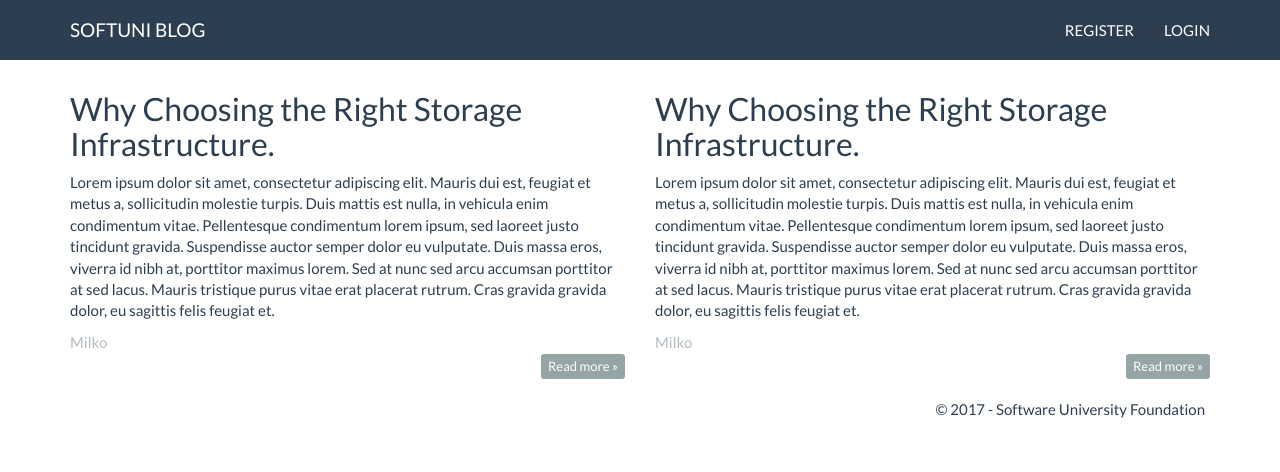
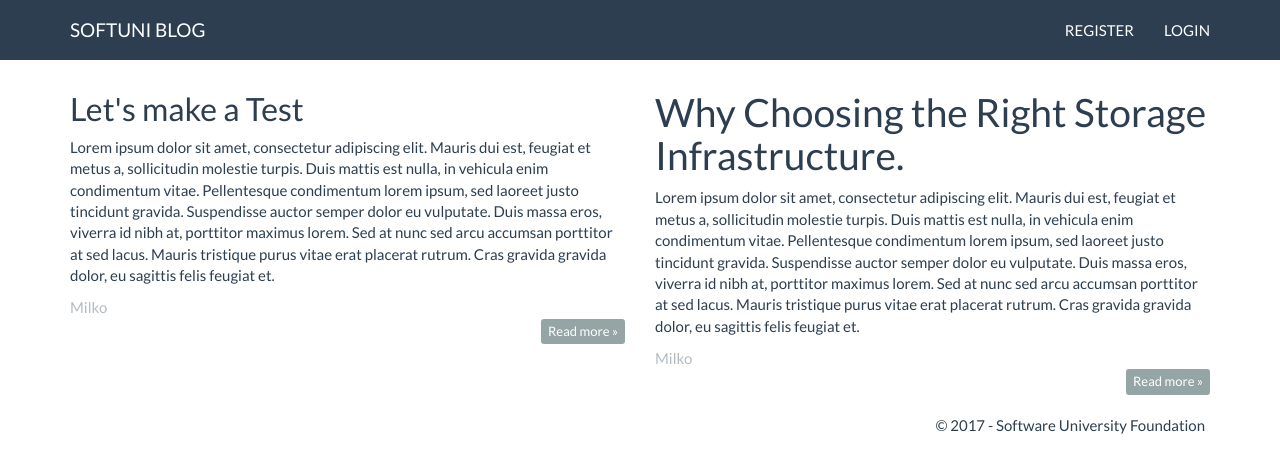
Before and after one commit to mvyanakiev/mvyanakiev.github.io, a plain HTML site: page index.html in a window 1280 px wide. Drawn offline with Linux system fonts and the light colour scheme.

Commit message:
Changes on Index
Replace header and header's style from h2 to h1.

```diff
--- a/index.html
+++ b/index.html
@@ -34,7 +34,7 @@
             <div class="col-md-6">
                 <article>
                     <header>
-                        <h2>Why Choosing the Right Storage Infrastructure.</h2>
+                        <h2>Let's make a Test</h2>
                     </header>
 
                     <p>Lorem ipsum dolor sit amet, consectetur adipiscing elit. Mauris dui est, feugiat et metus a,
@@ -56,7 +56,7 @@
             <div class="col-md-6">
                 <article>
                     <header>
-                        <h2>Why Choosing the Right Storage Infrastructure.</h2>
+                        <h1>Why Choosing the Right Storage Infrastructure.</h1>
                     </header>
 
                     <p>Lorem ipsum dolor sit amet, consectetur adipiscing elit. Mauris dui est, feugiat et metus a,
```
